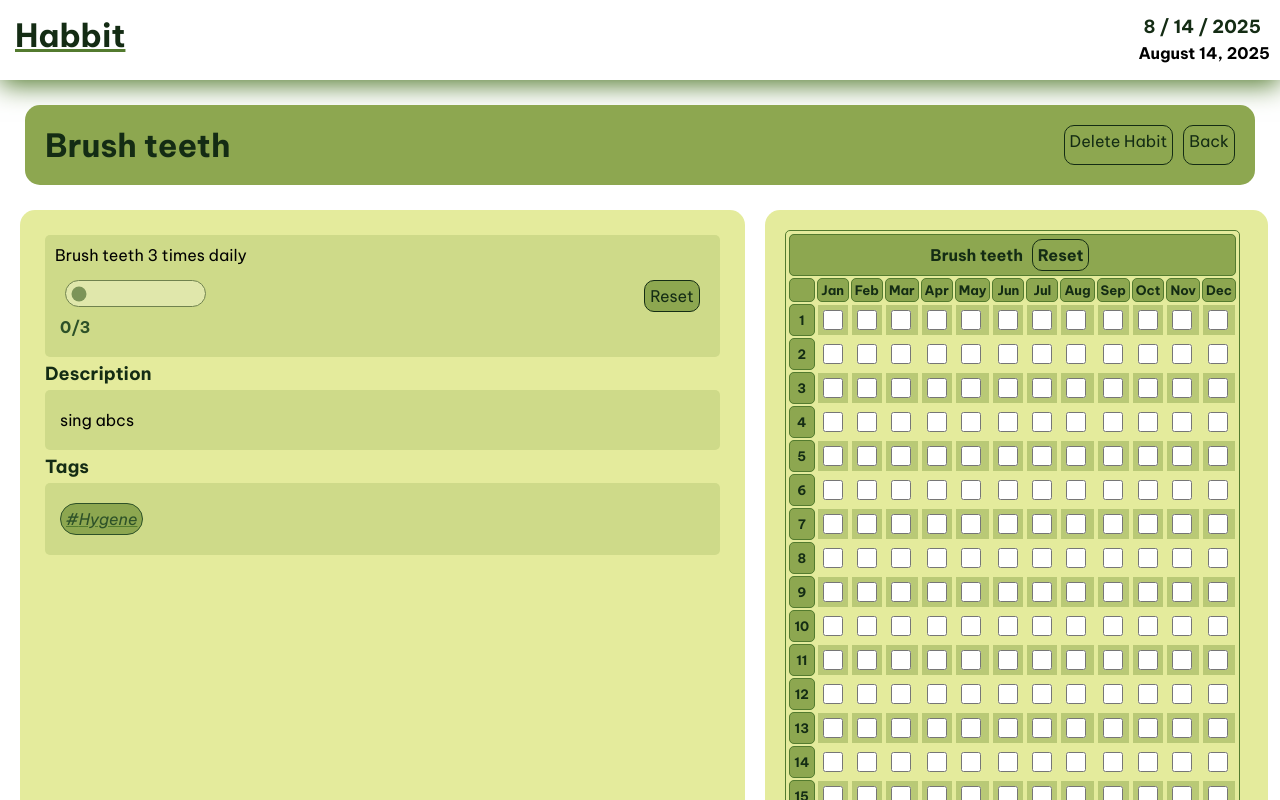
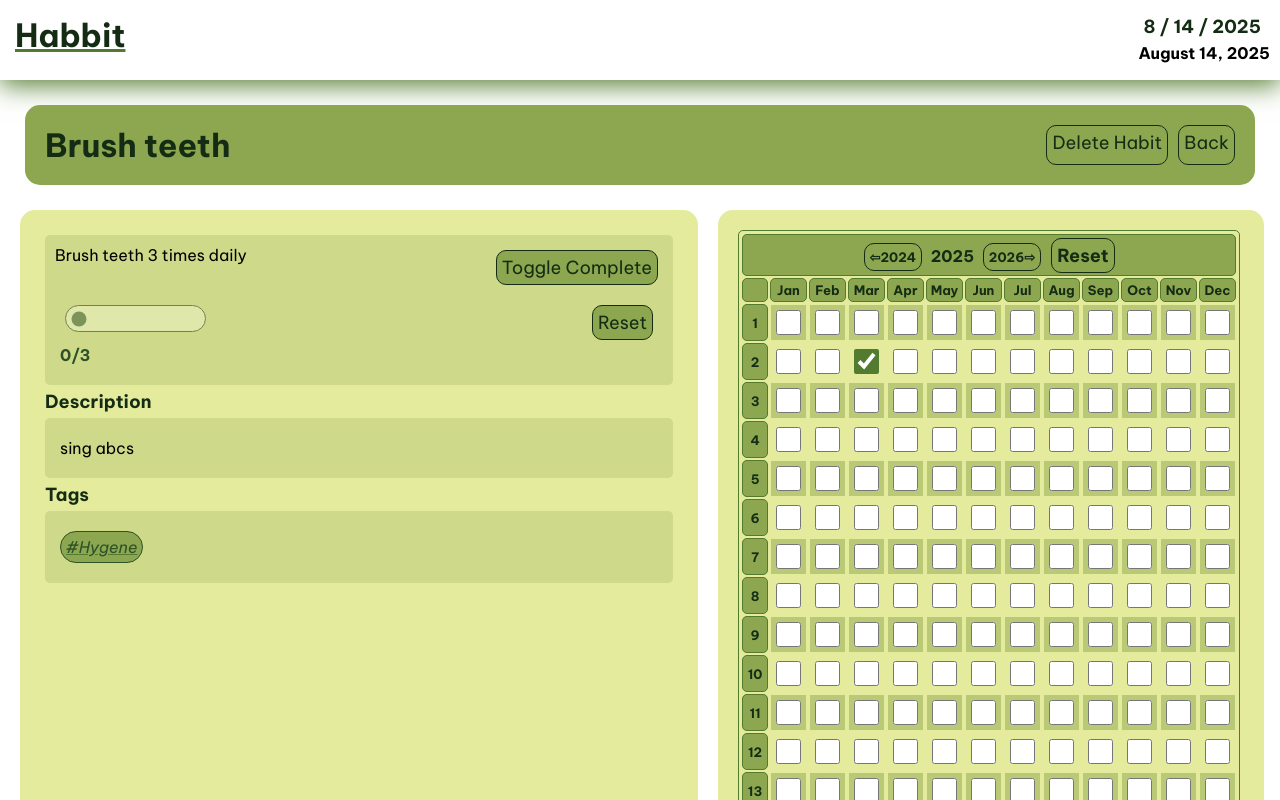
Before and after one commit to kandriam/habbit-prototype, an Angular app: page /details/1 in a window 1280 px wide. Shown: the top 800 px of the page. Built offline with nearby package versions, Linux system fonts and the light colour scheme; data requests are answered from the project's data file.

Commit message:
Prep for looking at diff years

```diff
--- a/db.json
+++ b/db.json
@@ -11,6 +11,9 @@
       ],
       "tags": [
         "Hygene"
+      ],
+      "calendar": [
+        "March22025"
       ]
     },
     {
@@ -25,7 +28,10 @@
       "tags": [
         "Hygene"
       ],
-      "calendar": []
+      "calendar": [
+        "March12025",
+        "January12025"
+      ]
     },
     {
       "id": "3",
@@ -42,13 +48,22 @@
         "Hygene"
       ],
       "calendar": [
-        "February1",
-        "March2",
-        "March4",
-        "March5",
-        "May3",
-        "May1",
-        "August2"
+        "August12025",
+        "August22025",
+        "August42025",
+        "August182025",
+        "August142025",
+        "August152025",
+        "August132025",
+        "August122025",
+        "August112025",
+        "August52025",
+        "August62025",
+        "August72025",
+        "August82025",
+        "August92025",
+        "August102025",
+        "August32025"
       ]
     },
     {
@@ -82,7 +97,8 @@
       ],
       "tags": [
         "Creativity"
-      ]
+      ],
+      "calendar": []
     },
     {
       "id": "7",
@@ -101,22 +117,20 @@
         "sa",
         "f",
         "sa f",
-        "d"
+        "d",
+        "fsda",
+        "s",
+        "af",
+        "safds",
+        "fsf"
       ],
       "calendar": [
-        "May2"
+        "February22025",
+        "April52025",
+        "April92025",
+        "October122025",
+        "September122025"
       ]
-    },
-    {
-      "id": "8",
-      "name": "dsf",
-      "timesdone": 0,
-      "timesperinstance": 1,
-      "frequency": "daily",
-      "description": [
-        ""
-      ],
-      "tags": []
     },
     {
       "id": "9",
@@ -132,12 +146,19 @@
         "don't",
         "evil"
       ],
-      "calendar": [
-        "May1",
-        "May2",
-        "March1",
-        "March2"
-      ]
+      "calendar": []
+    },
+    {
+      "id": "10",
+      "name": "sdfds",
+      "timesdone": 0,
+      "timesperinstance": 1,
+      "frequency": "daily",
+      "description": [
+        "sdfs"
+      ],
+      "tags": [],
+      "calendar": []
     }
   ]
 }
--- a/src/app/calendar/calendar.css
+++ b/src/app/calendar/calendar.css
@@ -9,12 +9,14 @@ table, th, td {
     border: 1px solid var(--g3-color);
     color: var(--g5-color);
     border-radius: 5px;
+    /* padding: 0; */
 }
 
 td {
     border: 1px solid var(--g1-color);
     /* border: 3px solid color-mix(in srgb, var(--g1-color) 50%, var(--g2-color) 50%); */
     border-radius: 0;
+    padding: 0px;
 
 }
 
@@ -45,12 +47,21 @@ table tr:nth-child(odd) {
 }
 
 input[type="checkbox"] {
+    /* -moz-appearance:none;
+    -webkit-appearance:none;
+    -o-appearance:none; */
     /* position: absolute; */
     accent-color: var(--g3-color);
-    height: 20px;
-    width: 20px;
+    height: 25px;
+    width: 25px;
+    /* border: red; */
+
 }
 
 input[type="checkbox"] :hover {
-    box-shadow: 0px 5px 5px var(--g4-color);
+    box-shadow: 5px 5px 5px var(--g4-color);
 }
+
+.today {
+    box-shadow: 0px 0px 2px 5px yellowgreen;
+}
--- a/src/app/calendar/calendar.ts
+++ b/src/app/calendar/calendar.ts
@@ -12,10 +12,13 @@ import { HabitInfo } from '../habit';
       <table class="calendar">
         <tr>
           <th colspan=13 class="calendar-title">
-            {{habit?.name}}
-            <a class=primary (click)="resetCalendar()">Reset</a>
+            <a class = "secondary">⇦{{curryear-1}}</a>
+            {{curryear}}
+            <a class = "secondary">{{curryear+1}}⇨</a>
+            <a class="primary" (click)="resetCalendar()">Reset</a>
           </th>
         </tr>
+
         <tr>
           <th></th>
           @for (month of months; track month) {
@@ -27,7 +30,7 @@ import { HabitInfo } from '../habit';
           <th class="calen-date">{{ d }}</th>
           @for (m of months; track m) {
             <td>
-              <input type="checkbox" id={{m}}{{d}} (click)="dayChecked((m+d))">
+              <input type="checkbox" id={{m}}{{d}}{{curryear}} (click)="dayChecked((m+d+curryear))">
             </td>
           }
           </tr>
@@ -42,10 +45,16 @@ export class Calendar {
   route: ActivatedRoute = inject(ActivatedRoute);
   habitService: HabitService = inject(HabitService);
   habit: HabitInfo | undefined;
+  checkedDays: string[] = [];
   habitId: number;
+  fulldate =  new Date();
+  year = this.fulldate.getFullYear();
+  month = this.fulldate.getMonth() + 1;
+  date = this.fulldate.getDate();
+  curryear = this.year;
+
   dates: number[] = [1, 2, 3, 4, 5, 6, 7, 8, 9, 10, 11, 12, 13, 14, 15, 16, 17, 18, 19, 20, 21, 22, 23, 24, 25, 26, 27, 28, 29, 30, 31];
   months: string[] = ["January", "February", "March", "April", "May", "June", "July", "August", "September", "October", "November", "December"];
-  checkedDays: string[] = [];
 
   constructor() {
     this.habitId = Number(this.route.snapshot.params['id']);
@@ -60,16 +69,18 @@ export class Calendar {
     console.log("load");
 
     this.habit?.calendar?.forEach( date =>{
-      // const d = date;
       this.checkedDays.push(date);
       document.getElementById(date)?.setAttribute("checked", "checked");
       }
     )
+    let todaysdate = this.months[this.month] + this.date + this.year;
+    const today = document.getElementById(todaysdate) as HTMLInputElement;
+    today.classList.add("today");
   }
 
   dayChecked(date: string) {
-    var element = <HTMLInputElement> document.getElementById(date);
-    var isChecked = element.checked;
+    var checkbox = <HTMLInputElement> document.getElementById(date);
+    var isChecked = checkbox.checked;
     if (!isChecked) {
       let index = this.checkedDays.indexOf(date);
       this.checkedDays.splice(index, 1);
@@ -91,7 +102,9 @@ export class Calendar {
 
   resetCalendar() {
     this.checkedDays.forEach(date =>{
-      document.getElementById(date)?.removeAttribute("checked");
+      // document.getElementById(date)?.removeAttribute('checked');
+      let checkbox = document.getElementById(date) as HTMLInputElement;
+      checkbox.checked = false;
       this.habitService.updateHabitCalendar(
         this.habitId,
         this.habit?.name ?? '',
@@ -101,7 +114,7 @@ export class Calendar {
         this.habit?.description ?? [],
         this.habit?.tags ?? [],
         []);
-        window.location.reload();
+        // window.location.reload();
     });
   }
 }
--- a/src/app/habit/habit.ts
+++ b/src/app/habit/habit.ts
@@ -8,7 +8,7 @@ import { HabitService } from '../habit.service';
   standalone: true,
   imports: [RouterLink, RouterOutlet],
   template: `
-    <section class="habit-thumbnail">
+    <section [routerLink]="['/details', habit().id]" class="habit-thumbnail">
       <div class="thumbnail-section">
         <h3>{{ habit().name }}</h3>
         <div>
@@ -38,8 +38,10 @@ export class Habit {
   habitService: HabitService = inject(HabitService);
   habit = input.required<HabitInfo>()
 
-  // Put tag into search bar
+  // Called by habit tag being clicked
+  // Put tag into search bar and search it
   searchByTag(tag: string): void {
+    event?.stopPropagation(); // I know event is deprecated, but I don't know an alternative
     const searchInput = document.getElementById('search-bar') as HTMLInputElement | null;
     if (searchInput) {
       searchInput.value = tag;
@@ -48,6 +50,8 @@ export class Habit {
 
   }
 
+  // Called by delete habit button  clicked
+  // Deletes habit through habit.service
   deleteHabit(id: number) {
     console.log(`Deleting habit from home: ${id}`)
     this.habitService.deleteHabit(id);
--- a/src/app/habitdetails/habitdetails.ts
+++ b/src/app/habitdetails/habitdetails.ts
@@ -22,12 +22,16 @@ import { Calendar } from '../calendar/calendar';
         <div id="content-container" class="secondary-container">
 
           <div class="details-section">
+            <div class="details-row">
               {{habit?.name}} {{ habit?.timesperinstance }}
               @if (habit?.timesperinstance == 1) {
                 time
               } @else {
                 times
               } {{ habit?.frequency }}
+              <a class="primary" type="button" (click)="toggleToday()">Toggle Complete</a>
+            </div>
+
             <div class="desc-section">
             @if (habit?.timesperinstance != 1) {
               <div class="details-row">
@@ -82,6 +86,7 @@ import { Calendar } from '../calendar/calendar';
           </div>
 
           <label for="habit-description">Description:</label>
+          <br>
           <textarea name="habit-description" placeholder="Description (optional)" formControlName="description">
           </textarea>
           <div>
@@ -102,6 +107,7 @@ export class Details {
   habit: HabitInfo | undefined;
   applyForm: FormGroup;
   habitId: number;
+
 
   constructor() {
     this.habitId = Number(this.route.snapshot.params['id']);
@@ -126,13 +132,15 @@ export class Details {
     });
   }
 
+  // Sets progress tracker slider back to 0
   resetProgress() {
     var slider = <HTMLInputElement> document.getElementById("progress-tracker");
     slider.value = "0";
     this.updateTracker();
   }
 
-
+  // Updates progress tracker's label to the appropriate amount completed
+  // and updates database with approprate amount completed
   updateTracker() {
     var slider = <HTMLInputElement> document.getElementById("progress-tracker");
     var str: string = slider.value + "/" + this.habit?.timesperinstance;
@@ -146,6 +154,20 @@ export class Details {
       this.habit?.description ?? [],
       this.habit?.tags ?? [],
       this.habit?.calendar ?? []);
+  }
+
+  toggleToday() {
+    let months = ["January", "February", "March", "April", "May", "June", "July", "August", "September", "October", "November", "December"];
+    let today = new Date;
+    let strdate = months[today.getMonth()] + today.getDate() + today.getFullYear();
+    console.log(strdate)
+    const date = document.getElementById(strdate) as HTMLInputElement;
+    if (date.checked == true) {
+      date.checked = false;
+    } else {
+      date.checked = true;
+    }
+    console.log(strdate);
   }
 
 
--- a/src/styles.css
+++ b/src/styles.css
@@ -41,6 +41,7 @@ a {
   border: solid 1px var(--g5-color);
   border-radius: 10px;
   text-decoration: none;
+  font-size: large;
   padding: 5px;
   margin: 5px;
 
@@ -59,6 +60,22 @@ a {
 .primary:active {
     background-color: var(--g3-color);
     box-shadow: 0px 5px 5px var(--g4-color);
+}
+
+.secondary {
+  border: solid 1px var(--g5-color);
+  border-radius: 10px;
+  text-decoration: none;
+  font-size: small;
+  padding: 5px;
+  margin: 5px;
+
+  color: var(--g5-color);
+
+  background-color: var(--g2-color);
+
+  transition: background-color 0.5s;
+  transition: box-shadow 0.5s;
 }
 
 
```
Also changed, not shown: 1 other file (tests, documents, lock files or other folders). Lines whose indentation alone changed are shown as unchanged.
